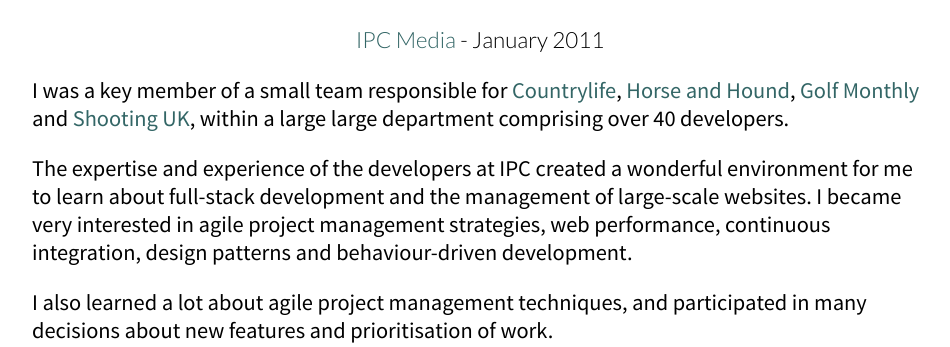
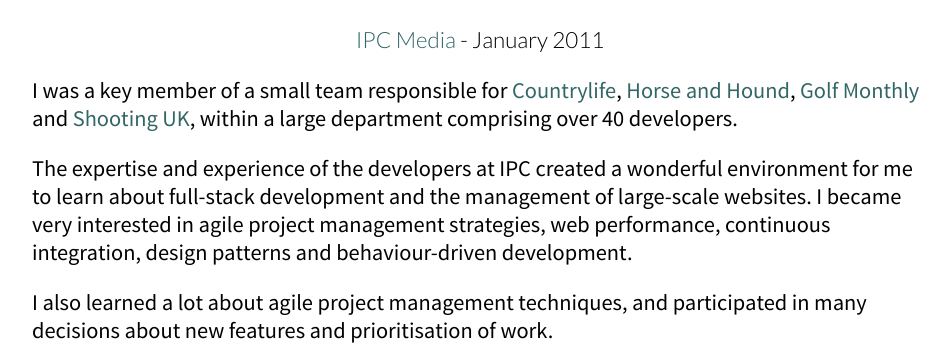
Before and after one commit to nottrobin/cv.robinwinslow.uk, a Django app: template cv/templates/cv/roles.html in a window 1280 px wide. Shown: the part 1130-1477 px from the top of the page, without its empty margins (160-1110 px from the left). Run offline with Django 3.2, Linux system fonts and the light colour scheme; the template is opened without the code that fills it, so the values that code supplies are empty; some libraries are stand-ins or nearby versions.

Commit message:
Fix typo in roles
Remove duplicate large

```diff
--- a/cv/templates/cv/roles.html
+++ b/cv/templates/cv/roles.html
@@ -35,7 +35,7 @@ Full-stack developer
 [IPC Media](http://www.ipcmedia.com ) - January 2011
 ---
 
-I was a key member of a small team responsible for [Countrylife](http://countrylife.co.uk), [Horse and Hound](http://horseandhound.co.uk), [Golf Monthly](http://golf-monthly.co.uk) and [Shooting UK](http://shootinguk.co.uk), within a large large department comprising over 40 developers.
+I was a key member of a small team responsible for [Countrylife](http://countrylife.co.uk), [Horse and Hound](http://horseandhound.co.uk), [Golf Monthly](http://golf-monthly.co.uk) and [Shooting UK](http://shootinguk.co.uk), within a large department comprising over 40 developers.
 
 The expertise and experience of the developers at IPC created a wonderful environment for me to learn about full-stack development and the management of large-scale websites. I became very interested in agile project management strategies, web performance, continuous integration, design patterns and behaviour-driven development.
 
```
